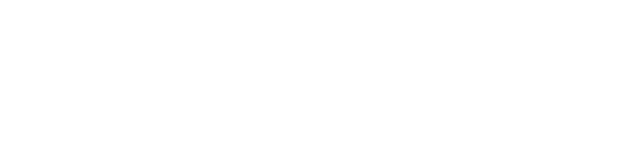
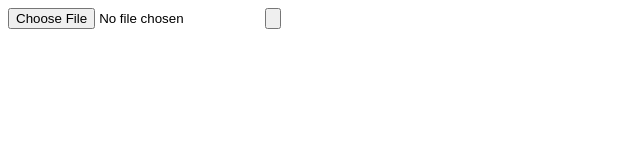
Before and after one commit to timothyAgevi/fileUploaderDownload, a plain HTML site: page index.html in a window 1280 px wide. Shown: the whole page, without its empty margins (0-640 px from the left). Drawn offline with Linux system fonts and the light colour scheme.

Commit message:
add form

```diff
--- a/index.html
+++ b/index.html
@@ -8,6 +8,15 @@
     <link rel="stylesheet" href="styles.css" type="text/css">
 </head>
 <body>
-
+    <centre>
+        <div class="main">
+            <form>
+          <input type="file" id="file">
+          <a href="">
+              <input type="button">
+          </a>
+        </form>
+        </div>
+    </centre>
 </body>
 </html>
```
